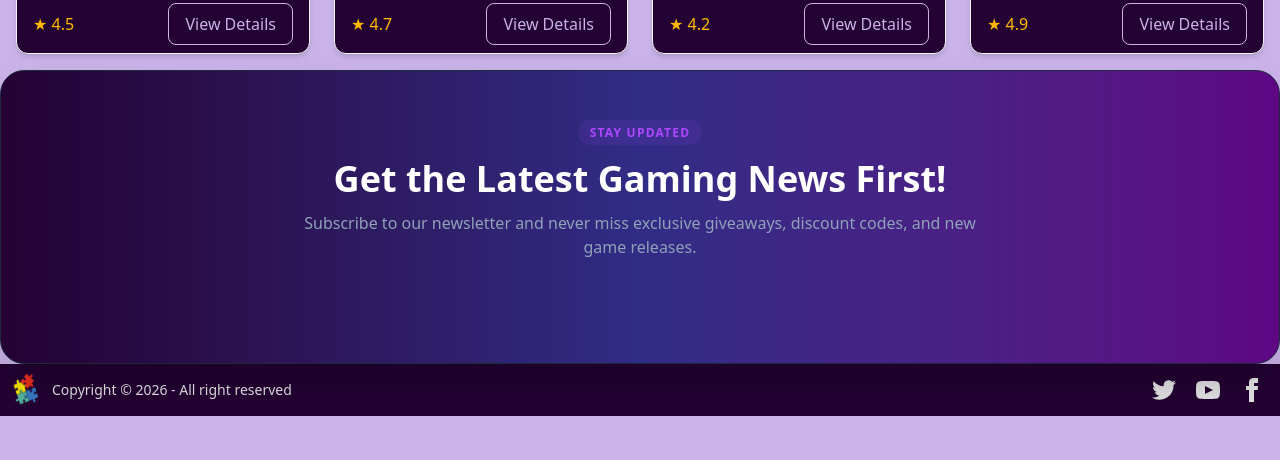
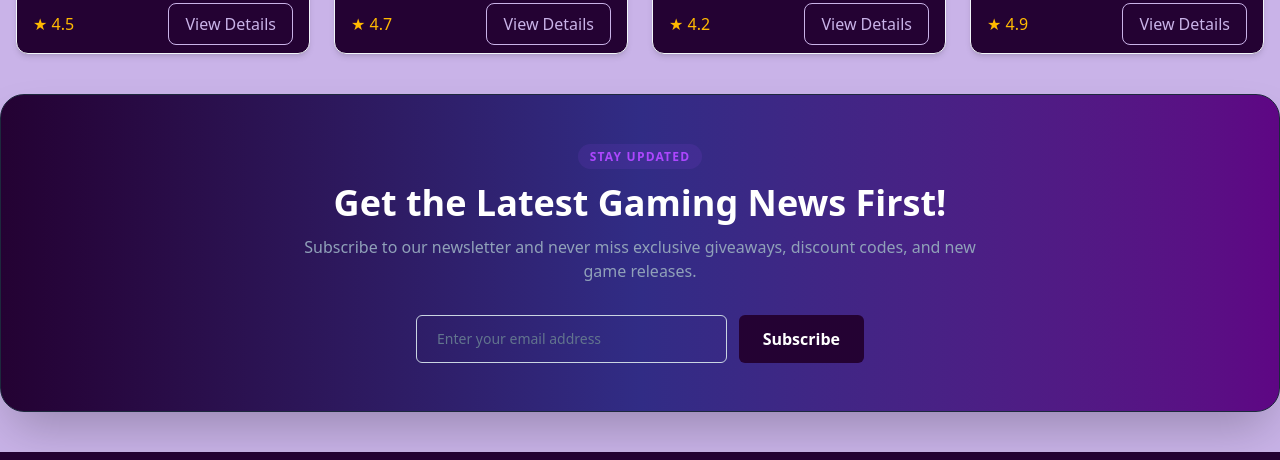
Before and after one commit to asmasultana07/GamerHub, a React (Vite) app: page / in a window 1280 px wide. Shown: the part 1019-1479 px from the top of the page. Before the commit the page ends 1435 px from the top, so only its background shows below. Built offline with nearby package versions, Linux system fonts and the light colour scheme.

Commit message:
added newsletter

```diff
--- a/src/components/AllGames/GameDetails.jsx
+++ /dev/null
@@ -1,40 +0,0 @@
-import React from 'react'
-
-const Newsletter = () => {
-  return (
-    <>
-    <div className="w-full bg-gradient-to-r from-purple-900 via-indigo-900 to-slate-900 text-white border border-slate-800 rounded-3xl p-8 md:p-12 relative overflow-hidden shadow-2xl">
-  {/* ব্যাকগ্রাউন্ড ব্লাড গ্লো ইফেক্ট */}
-  <div className="absolute -top-24 -right-24 w-48 h-48 bg-purple-600/20 rounded-full blur-3xl"></div>
-
-  <div className="max-w-2xl mx-auto text-center relative z-10">
-    <span className="text-purple-500 font-bold tracking-widest text-xs uppercase bg-purple-500/10 px-3 py-1 rounded-full">
-      Stay Updated
-    </span>
-    <h2 className="text-2xl md:text-4xl font-black text-white mt-4 mb-3">
-      Get the Latest Gaming News First!
-    </h2>
-    <p className="text-slate-400 text-sm md:text-base mb-8">
-      Subscribe to our newsletter and never miss exclusive giveaways, discount codes, and new game releases.
-    </p>
-
-    {/* ইনপুট বক্স ও বাটন */}
-    <form className="flex flex-col sm:flex-row gap-3 max-w-md mx-auto">
-      <input
-        type="email"
-        placeholder="Enter your email address"
-        className="w-full bg-transparent rounded-3xl border border-slate-800 text-white px-5 py-3 focus:outline-none  focus:border-purple-500 text-sm placeholder-slate-500 transition"
-    />
-      <button className="bg-purple-600 hover:bg-purple-700 text-white font-semibold px-6 py-3.5 rounded-xl transition shadow-lg shadow-purple-600/30 text-sm whitespace-nowrap">
-        Join Squad 🚀
-      </button>
-    </form>
-  </div>
-</div>
-
-
-</>
-  )
-}
-
-export default Newsletter
--- a/src/components/Homepage/Newsletter.jsx
+++ b/src/components/Homepage/Newsletter.jsx
@@ -2,8 +2,8 @@ import React from "react";
 
 const Newsletter = () => {
   return (
-    <div className="w-full my-bg text-white  rounded-3xl p-8 md:p-12 relative overflow-hidden shadow-2xl">
-      <div className="max-w-2xl mx-auto text-center relative z-10">
+    <div className="my-10 w-full my-bg text-white  rounded-3xl p-8 md:p-12 relative overflow-hidden shadow-2xl">
+      <div className="mb-6 max-w-2xl mx-auto text-center relative z-10">
         <span className="text-purple-500 font-bold tracking-widest text-xs uppercase bg-purple-500/10 px-3 py-1 rounded-full">
           Stay Updated
         </span>
@@ -15,9 +15,12 @@ const Newsletter = () => {
           discount codes, and new game releases.
         </p>
       </div>
-      <form className="flex flex-col sm:flex-row gap-3">
-        <input type="email" name="email"
-        className="w-full bg-transparent rounded-3xl" />
+      <form className="flex flex-col sm:flex-row gap-3 max-w-md mx-auto">
+        <input type="email" name="email" placeholder="Enter your email address"
+        className="w-full text-sm text-white bg-transparent rounded-md border border-slate-300 px-5 py-3 focus:outline-none placeholder-slate-500 transition" />
+      <button className="bg-base-200 hover:bg-base-100 font-semibold px-6 py-3 rounded-md transition  whitespace-nowrap ">
+        Subscribe
+      </button>
       </form>
     </div>
   );
```
